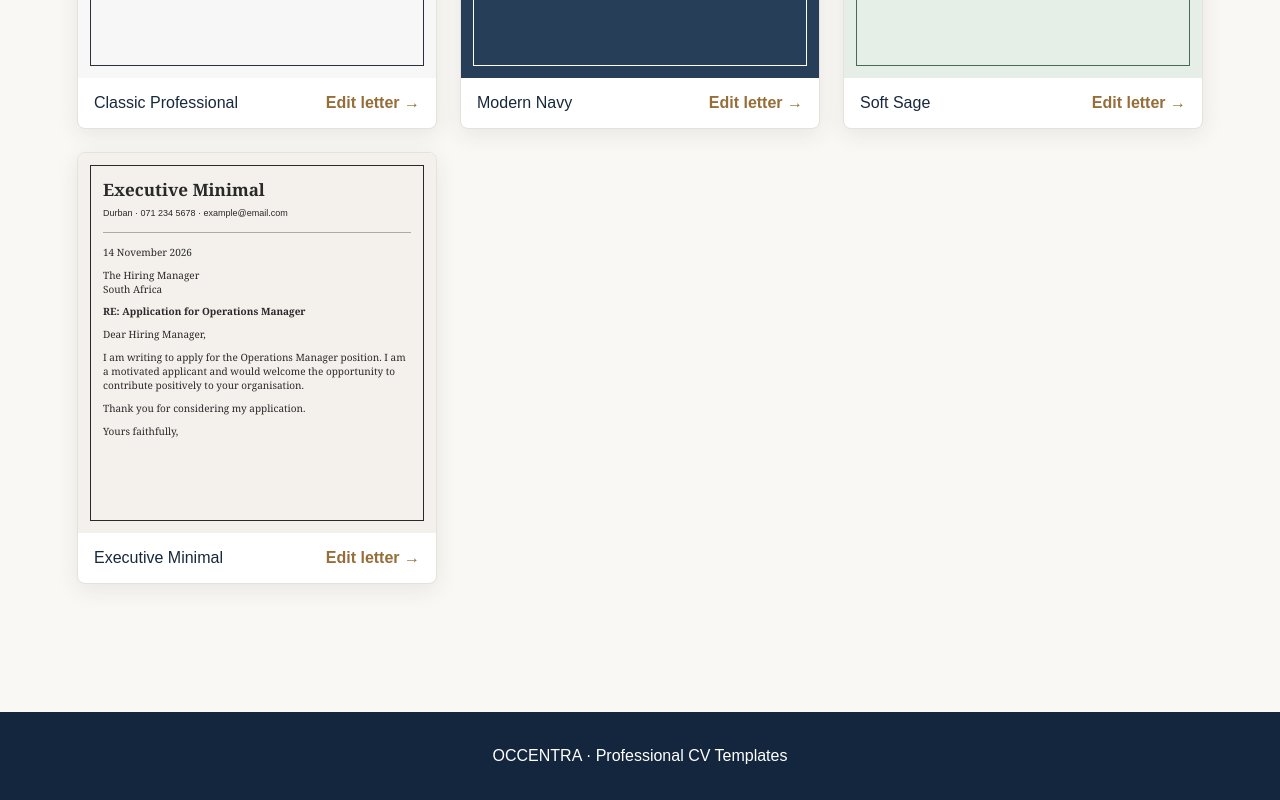
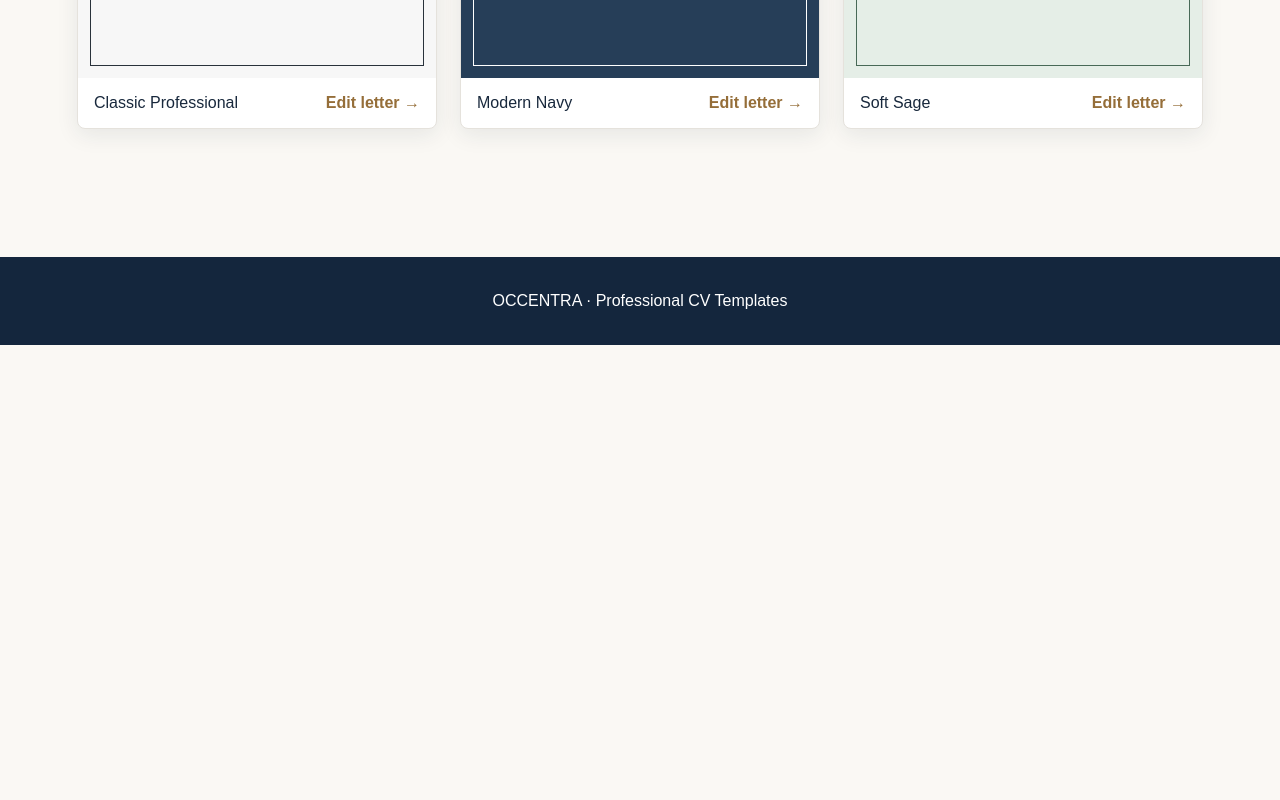
Before and after one commit to occentra90-cyber/Occentra-, a Next.js app: page / in a window 1280 px wide. Shown: the part 1603-2403 px from the top of the page. After the commit the page ends 1948 px from the top, so only its background shows below. Built offline with nearby package versions, Linux system fonts and the light colour scheme.

Commit message:
Feature three cover letters and link each directly to its editor

```diff
--- a/app/page.tsx
+++ b/app/page.tsx
@@ -490,8 +490,8 @@ export default function Home() {
                     ['Modern Navy','Graduate','#263e58','#ffffff'],
                     ['Soft Sage','Retail Assistant','#e5eee7','#486957'],
                     ['Executive Minimal','Operations Manager','#f4f1ed','#292929']
-                  ] as const).map(([title,role,bg,ink]) => (
-                    <a href="/cover-letters" className="tile" key={title} style={{textDecoration:'none',color:'inherit'}}>
+                  ] as const).slice(0,3).map(([title,role,bg,ink]) => (
+                    <a href={"/cover-letters?template=" + (title === "Classic Professional" ? "classic" : title === "Modern Navy" ? "navy" : title === "Soft Sage" ? "sage" : "executive")} className="tile" key={title} style={{textDecoration:'none',color:'inherit'}}>
                       <div className="cover-letter-mini" style={{background:bg,color:ink}}>
                         <div className="cover-letter-mini-page">
                           <h3>{title}</h3>
```
